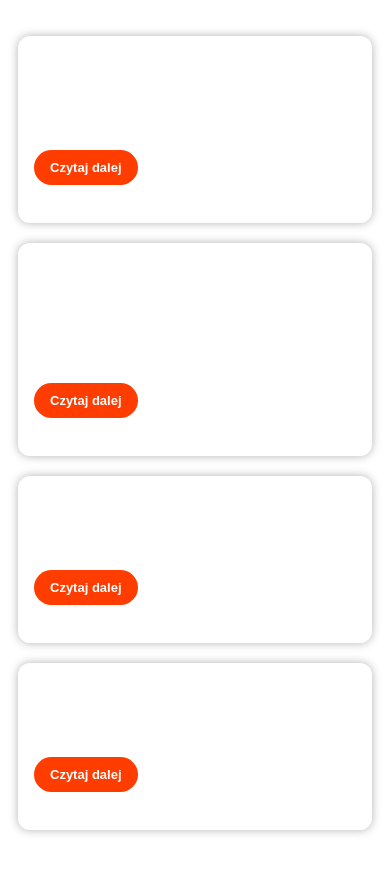
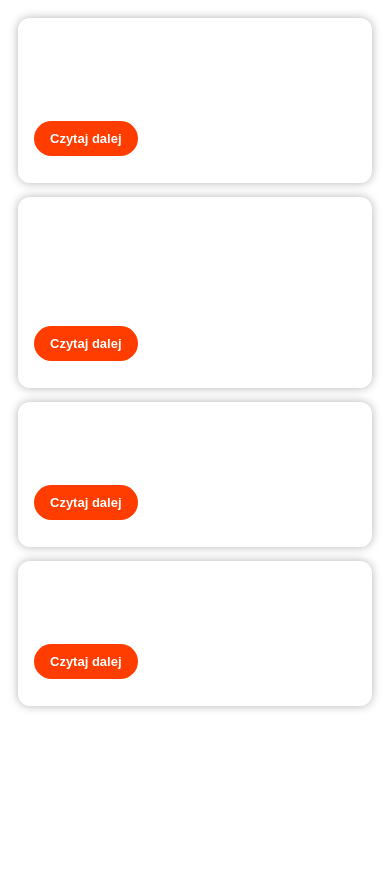
Before and after one commit to Sherydawid1/Cokolwiek, a plain HTML site: page index.html in a window 390 px wide. After the commit the page ends 844 px from the top, so only its background shows below. Drawn offline with Linux system fonts and the light colour scheme.

Commit message:
Update index.html

```diff
--- a/index.html
+++ b/index.html
@@ -23,15 +23,15 @@
     .container {
       max-width: 670px;
       width: 100%;
-      padding: 30px 16px;
+      padding: 16px;
       margin: 0 auto;
     }
 
     .accordion {
       background: rgba(255, 255, 255, 0.25);
       border-radius: 12px;
-      padding: 20px;
-      margin-bottom: 24px;
+      padding: 5px 20px; /* <-- Zmieniono z 20px na 5px góra/dół */
+      margin-bottom: 16px;
       box-shadow: 0 0 10px rgba(0,0,0,0.3);
       touch-action: manipulation;
     }
@@ -75,12 +75,12 @@
 
     @media screen and (max-width: 800px) {
       .container {
-        padding: 30px 12px;
+        padding: 12px;
       }
 
       .accordion {
-        padding: 16px;
-        margin-bottom: 20px;
+        padding: 5px 16px;
+        margin-bottom: 14px;
       }
 
       .accordion h3 {
@@ -149,7 +149,6 @@
 
       content.classList.toggle('open');
 
-      // Poczekaj aż animacja się zakończy i dopasuj wysokość iframe
       setTimeout(reportHeight, 500);
     }
 
```
